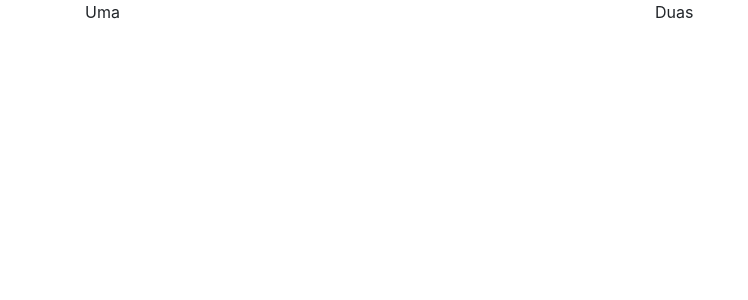
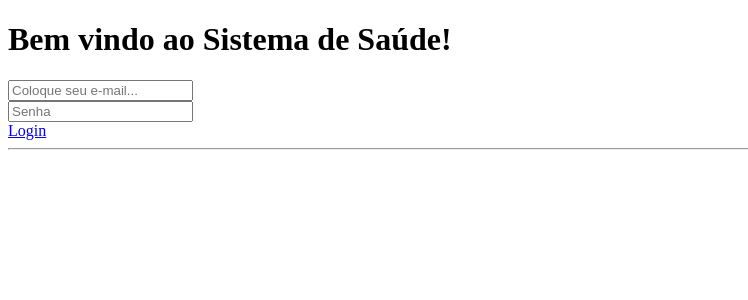
Before and after one commit to JoelsonSartoriJr/sistema-saude, a PHP site: page / in a window 1280 px wide. Before the commit the part shown is almost empty. Shown: the top 300 px of the page, without its empty margins (0-748 px from the left). Run offline with PHP 8.4, Linux system fonts and the light colour scheme; some libraries are stand-ins or nearby versions.

Commit message:
feat: inicio criação index

```diff
--- a/Application/views/home/index.php
+++ b/Application/views/home/index.php
@@ -1,10 +1,47 @@
-<div class="container">
-  <div class="row">
-    <div class="col-sm">
-      Uma
+<body class="bg-gradient-primary">
+
+    <div class="container">
+
+        <!-- Outer Row -->
+        <div class="row justify-content-center">
+
+            <div class="col-xl-10 col-lg-12 col-md-9">
+
+                <div class="card o-hidden border-0 shadow-lg my-5">
+                    <div class="card-body p-0">
+                        <!-- Nested Row within Card Body -->
+                        <div class="row">
+                            <div class="col-lg-6 d-none d-lg-block bg-login-image"></div>
+                            <div class="col-lg-6">
+                                <div class="p-5">
+                                    <div class="text-center">
+                                        <h1 class="h4 text-gray-900 mb-4">Bem vindo ao Sistema de Saúde!</h1>
+                                    </div>
+                                    <form class="user">
+                                        <div class="form-group">
+                                            <input type="email" class="form-control form-control-user"
+                                                id="exampleInputEmail" aria-describedby="emailHelp"
+                                                placeholder="Coloque seu e-mail...">
+                                        </div>
+                                        <div class="form-group">
+                                            <input type="password" class="form-control form-control-user"
+                                                id="exampleInputPassword" placeholder="Senha">
+                                        </div>
+                                        <a href="index.html" class="btn btn-primary btn-user btn-block">
+                                            Login
+                                        </a>
+
+                                    </form>
+                                    <hr>
+
+                                </div>
+                            </div>
+                        </div>
+                    </div>
+                </div>
+
+            </div>
+
+        </div>
+
     </div>
-    <div class="col-sm">
-      Duas
-    </div>
-  </div>
-</div>
--- a/public/index.php
+++ b/public/index.php
@@ -1,10 +1,26 @@
 <!DOCTYPE html>
 <html lang="pt-br">
-  <head>
+
+<head>
+
     <meta charset="utf-8">
-    <title>Simple Framework</title>
-    <link rel="stylesheet" href="/assets/css/bootstrap.min.css">
-  </head>
+    <meta http-equiv="X-UA-Compatible" content="IE=edge">
+    <meta name="viewport" content="width=device-width, initial-scale=1, shrink-to-fit=no">
+    <meta name="description" content="">
+    <meta name="author" content="">
+
+    <title>Sistema de Saúde - Login</title>
+
+    <!-- Custom fonts for this template-->
+    <link href="vendor/fontawesome-free/css/all.min.css" rel="stylesheet" type="text/css">
+    <link
+        href="https://fonts.googleapis.com/css?family=Nunito:200,200i,300,300i,400,400i,600,600i,700,700i,800,800i,900,900i"
+        rel="stylesheet">
+
+    <!-- Custom styles for this template-->
+    <link href="css/global.css" rel="stylesheet">
+
+</head>
   <body>
 
   <?php
@@ -18,5 +34,14 @@
   ?>
   <script src="/assets/js/jquery.slim.min.js"></script>
   <script src="/assets/js/bootstrap.min.js"></script>
+      <!-- Bootstrap core JavaScript-->
+  <script src="vendor/jquery/jquery.min.js"></script>
+  <script src="vendor/bootstrap/js/bootstrap.bundle.min.js"></script>
+
+  <!-- Core plugin JavaScript-->
+  <script src="vendor/jquery-easing/jquery.easing.min.js"></script>
+
+  <!-- Custom scripts for all pages-->
+  <script src="js/sb-admin-2.min.js"></script>
   </body>
 </html>
```
